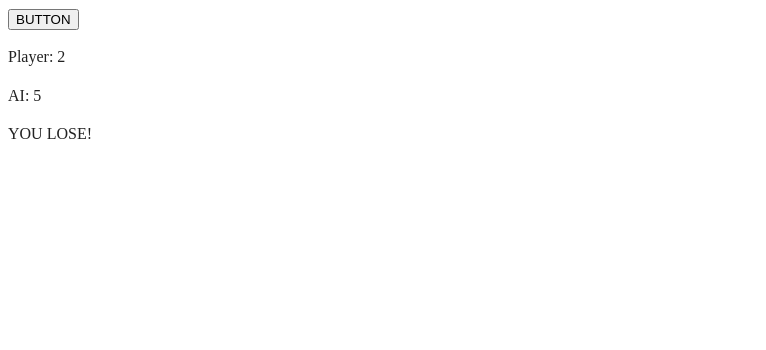
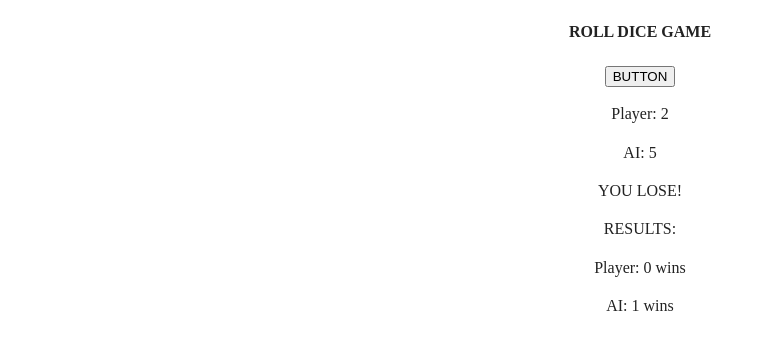
Before and after one commit to Sofiegreen/A1, a website built with webpack: page AssesmentProjectA1/index.html in a window 1280 px wide. Both pictures are taken after a click on the button "BUTTON". Shown: the whole page, without its empty margins (0-766 px from the left). Built offline with nearby package versions, Linux system fonts and the light colour scheme.

Commit message:
Save score

```diff
--- a/AssesmentProjectA1/index.html
+++ b/AssesmentProjectA1/index.html
@@ -26,13 +26,23 @@
 
   <!-- Add your site or application content here -->
 
-  <button id= "button0"> BUTTON </button>
 
-  <p id="playerRollText"> NO PLAYER RESULT </p>
+<center>
+  <h4> ROLL DICE GAME </h4>
+  <button id= "button0" > BUTTON </button>
+</center>
 
-  <p id="aiRollText"> NO AI RESULT </p>
 
-  <p id="result"> RESULT </p>
+  <p id="playerRollText" style="text-align: center"> NO PLAYER RESULT </p>
+
+  <p id="aiRollText" style="text-align: center" > NO AI RESULT </p>
+
+  <p id="result" style="text-align: center" > RESULT </p>
+
+  <p id = resultHeadline style="text-align: center" > RESULTS:  </p>
+
+  <p id="playerScoreText" style="text-align: center"> Player: </p>
+  <p id="aiScoreText" style="text-align: center" > AI:  </p>
 
   <script src="js/app.js"></script>
 
--- a/AssesmentProjectA1/js/app.js
+++ b/AssesmentProjectA1/js/app.js
@@ -8,11 +8,17 @@ let playerRollText= document.getElementById("playerRollText");
 let aiRollText= document.getElementById("aiRollText");
 let result= document.getElementById("result");
 
-// define that the highest number is
+let playerScoreText= document.getElementById("playerScoreText");
+let aiScoreText= document.getElementById("aiScoreText");
+
 
 // Data
 let playerRoll = 0;
 let aiRoll=0;
+
+let playerScore= 0;
+let aiScore= 0;
+
 
 // PROCESS
 button0.addEventListener("click", function(){
@@ -20,7 +26,8 @@ button0.addEventListener("click", function(){
   getRandomNumberOneToSixForai();
   showPlayerRollResult();
   showaiRollResult();
-  determineWinner()
+  determineWinner();
+  updateScore();
 })
 
 // CONTROLLERS
@@ -38,11 +45,14 @@ function determineWinner() {
   }
   else if (playerRoll < aiRoll) {
     result.innerText = "YOU LOSE!";
+    aiScore++
   }
   else {
     result.innerText = "YOU WIN!";
+    playerScore++;
   }
 }
+
 
 // VIEWS
 function showPlayerRollResult() {
@@ -52,3 +62,8 @@ function showPlayerRollResult() {
 function showaiRollResult() {
   aiRollText.innerHTML= "AI: " + aiRoll;
 }
+
+function updateScore() {
+  playerScoreText.innerHTML= "Player: " + playerScore.toString() + " wins";
+  aiScoreText.innerHTML= "AI: " + aiScore.toString() + " wins";
+}
```
